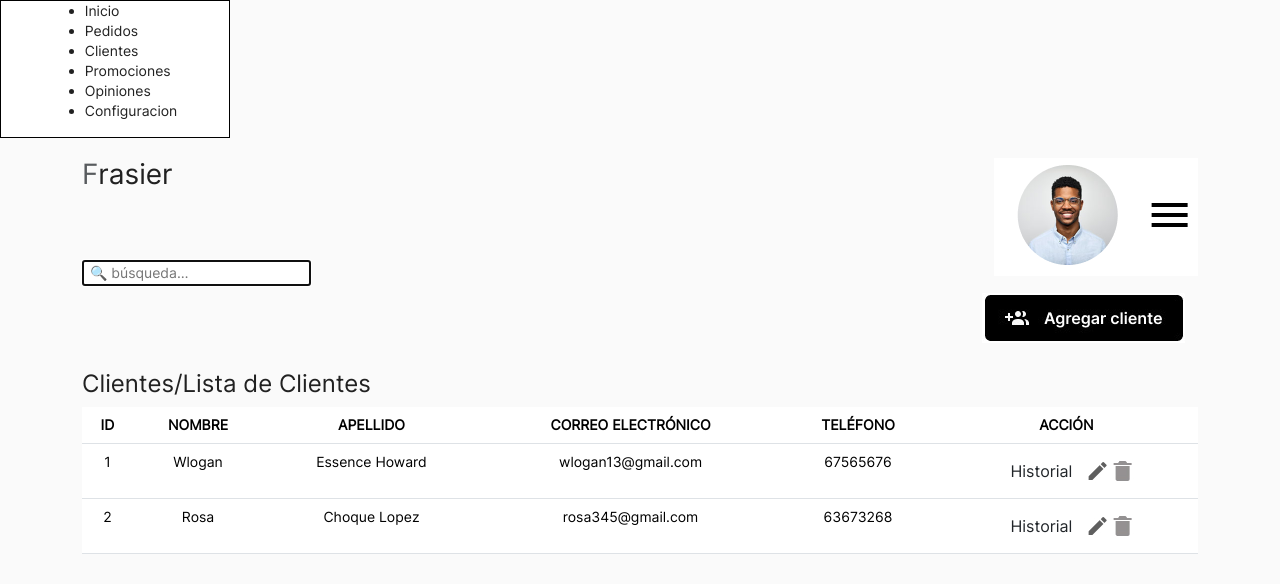
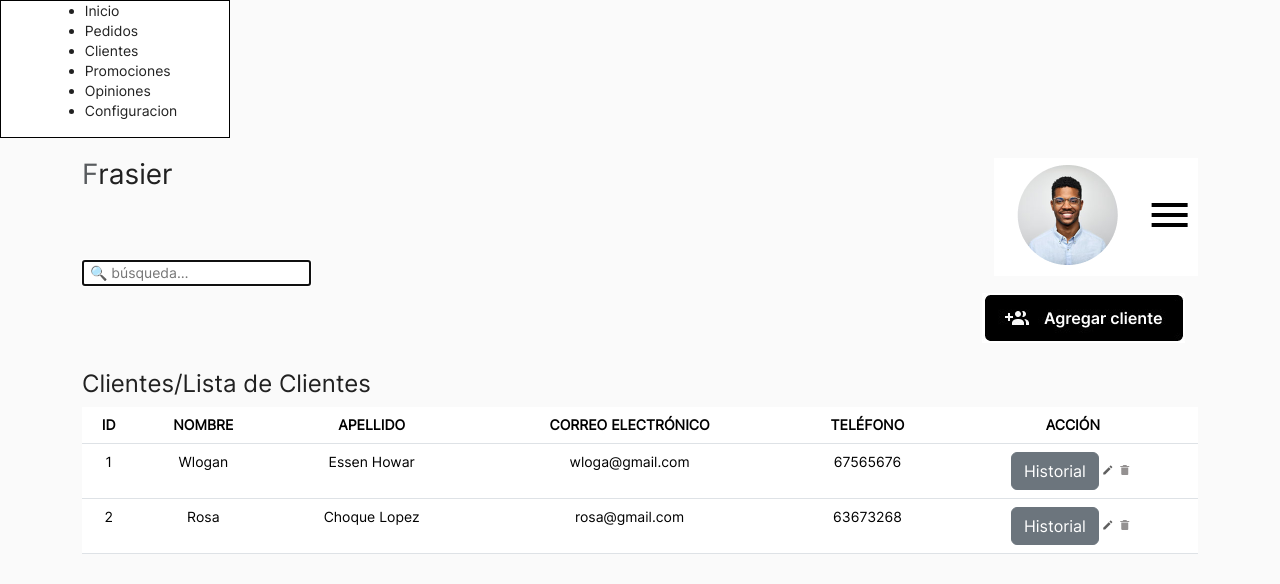
Before and after one commit to juan865010/ecommerce-frontend-magneta, a React (Create React App) app: page / in a window 1280 px wide. Shown: the top 584 px of the page. Built offline with nearby package versions, Linux system fonts and the light colour scheme.

Commit message:
modified buttons Websites/15

```diff
--- a/src/Cliente.jsx
+++ b/src/Cliente.jsx
@@ -6,11 +6,10 @@ import editar from './asset/editar.jpg'
 import eliminar from './asset/eliminar.jpg'
 import Frame from './asset/Frame.jpg'
 import Frame2 from './asset/Frame2.jpg'
-import users from './asset/users.jpg'
 import agregar from './asset/agregar.jpg'
 const data = [
-{ id: 1, NOMBRE: "Wlogan", APELLIDO_PATERNO: "Essence", APELLIDO_MATERNO: "Howard" , CORREO:"wlogan13@gmail.com",TELEFONO:"67565676"},
-{ id: 2, NOMBRE: "Rosa", APELLIDO_PATERNO: "Choque", APELLIDO_MATERNO: "Lopez", CORREO:"rosa345@gmail.com", TELEFONO:"63673268"},
+{ id: 1, NOMBRE: "Wlogan", APELLIDO_PATERNO: "Essen", APELLIDO_MATERNO: "Howar" , CORREO:"wloga@gmail.com",TELEFONO:"67565676"},
+{ id: 2, NOMBRE: "Rosa", APELLIDO_PATERNO: "Choque", APELLIDO_MATERNO: "Lopez", CORREO:"rosa@gmail.com", TELEFONO:"63673268"},
 
 ]
 
@@ -116,8 +115,7 @@ class App extends React.Component {
 
         <br />
 
-        <div><h3  color='#61dafb' align="left" class="typografia"><span class="text-muted">F</span>
-        rasier<img  src={perfil} align="right"/></h3> </div>
+        <div><h3  color='#61dafb' align="left" class="typografia"><span class="text-muted">F</span>rasier<img  src={perfil} align="right"/></h3> </div>
         <br />
         <br />
 
@@ -130,11 +128,11 @@ class App extends React.Component {
           <br />
 
           <div><h4 align="left" color='#61dafb'>Clientes/Lista de Clientes</h4> </div>
-          <link href="https://maxcdn.bootstrapcdn.com/bootstrap/3.3.7/css/bootstrap.min.css"  />
+          <link href="https://maxcdn.bootstrapcdn.com/bootstrap/3.3.7/css/bootstrap.min.css"/>
           <Table class="table table-bordered grocery-crud-table table-hover" >
 
             <thead  >
-              <tr align="center" class="warning">
+              <tr  class="warning" align="center">
                 <th>ID</th>
                 <th>NOMBRE</th>
                 <th>APELLIDO </th>
@@ -152,9 +150,11 @@ class App extends React.Component {
                   <td>{dato.CORREO}</td>
                   <td>{dato.TELEFONO}</td>
                   <td>
-                    <Button color="write"  onClick={this.Modalhistorial } >Historial</Button>
-                    <img src={editar} onClick={() => this.mostrarModalActualizar(dato.id)}></img>
+                    <Button class="btn" onClick={this.Modalhistorial } >Historial</Button>
+                    <img src={editar} onClick={()  => this.mostrarModalActualizar(dato.id)}></img>
                     <img src={eliminar}  onClick={() => this.eliminar(dato)}></img>
+
+
 
 
 
```
Also changed, not shown: src/ui/components/navMenu/cliente.css (+19 -0 lines), src/asset/editar.jpg, src/asset/eliminar.jpg.
